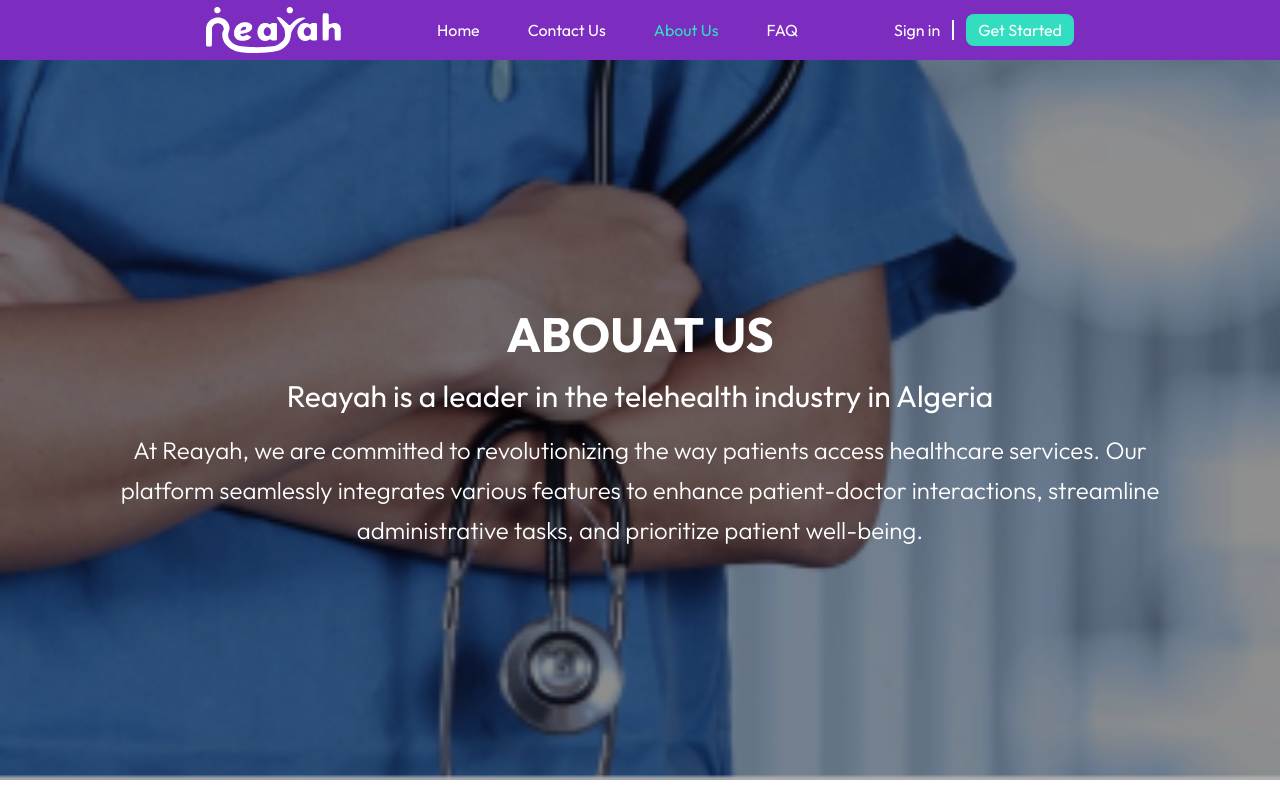
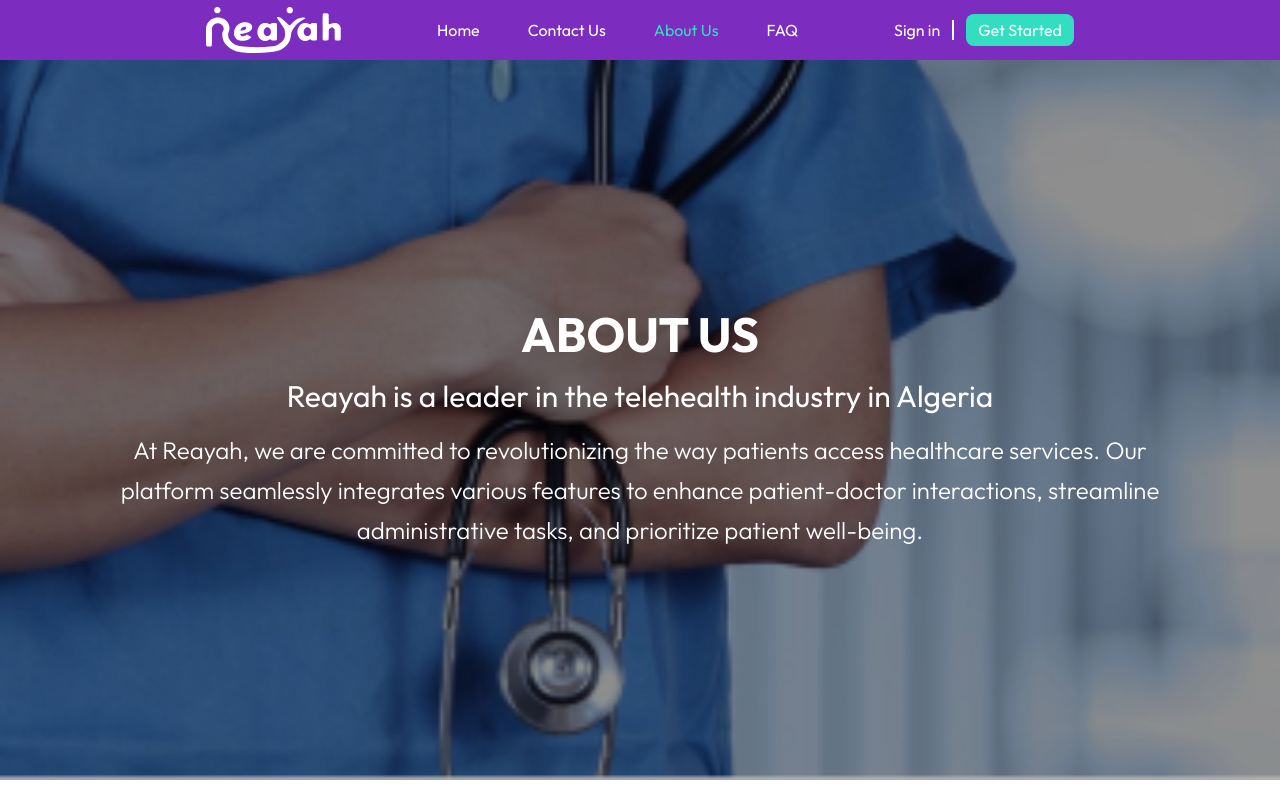
Before and after one commit to AbdEDjalilSaf/Reayah, a React (Vite) app: page /About in a window 1280 px wide. Built offline with nearby package versions, Linux system fonts and the light colour scheme.

Commit message:
fixing bg image

```diff
--- a/src/Components/AboutUs/AboutHero/AboutHero.jsx
+++ b/src/Components/AboutUs/AboutHero/AboutHero.jsx
@@ -1,23 +1,27 @@
 import React from "react";
+import aboutus_img from "../../../../public/AboutUs/Aboutus.jpg";
 
 function AboutHero() {
     return (
         <div
-      className="md:h-[90vh] 2xl:h-[50vh] h-screen  w-screen   bg-cover"
+            className="md:h-[90vh] 2xl:h-[50vh] h-screen w-screen bg-cover"
             style={{
-        backgroundImage: "url('./public/AboutUs/Aboutus.jpg')",
+                backgroundImage: `url(${aboutus_img})`,
             }}
         >
             <div className="bg-black px-2 bg-opacity-30 h-full w-full flex flex-col justify-center items-center text-white">
-        <h1 className="text-5xl max-lg:text-4xl font-bold my-5">ABOUAT US</h1>
-        <div className="text-3xl text-center  max-lg:text-2xl mb-4">
+                <h1 className="text-5xl max-lg:text-4xl font-bold my-5">
+                    ABOUT US
+                </h1>
+                <div className="text-3xl text-center max-lg:text-2xl mb-4">
                     Reayah is a leader in the telehealth industry in Algeria
                 </div>
                 <div className="text-2xl max-lg:text-xl leading-10 font-light md:px-20 text-center">
-          At Reayah, we are committed to revolutionizing the way patients access
-          healthcare services. Our platform seamlessly integrates various
-          features to enhance patient-doctor interactions, streamline
-          administrative tasks, and prioritize patient well-being.
+                    At Reayah, we are committed to revolutionizing the way
+                    patients access healthcare services. Our platform seamlessly
+                    integrates various features to enhance patient-doctor
+                    interactions, streamline administrative tasks, and
+                    prioritize patient well-being.
                 </div>
             </div>
         </div>
```
Lines whose indentation alone changed are shown as unchanged.
